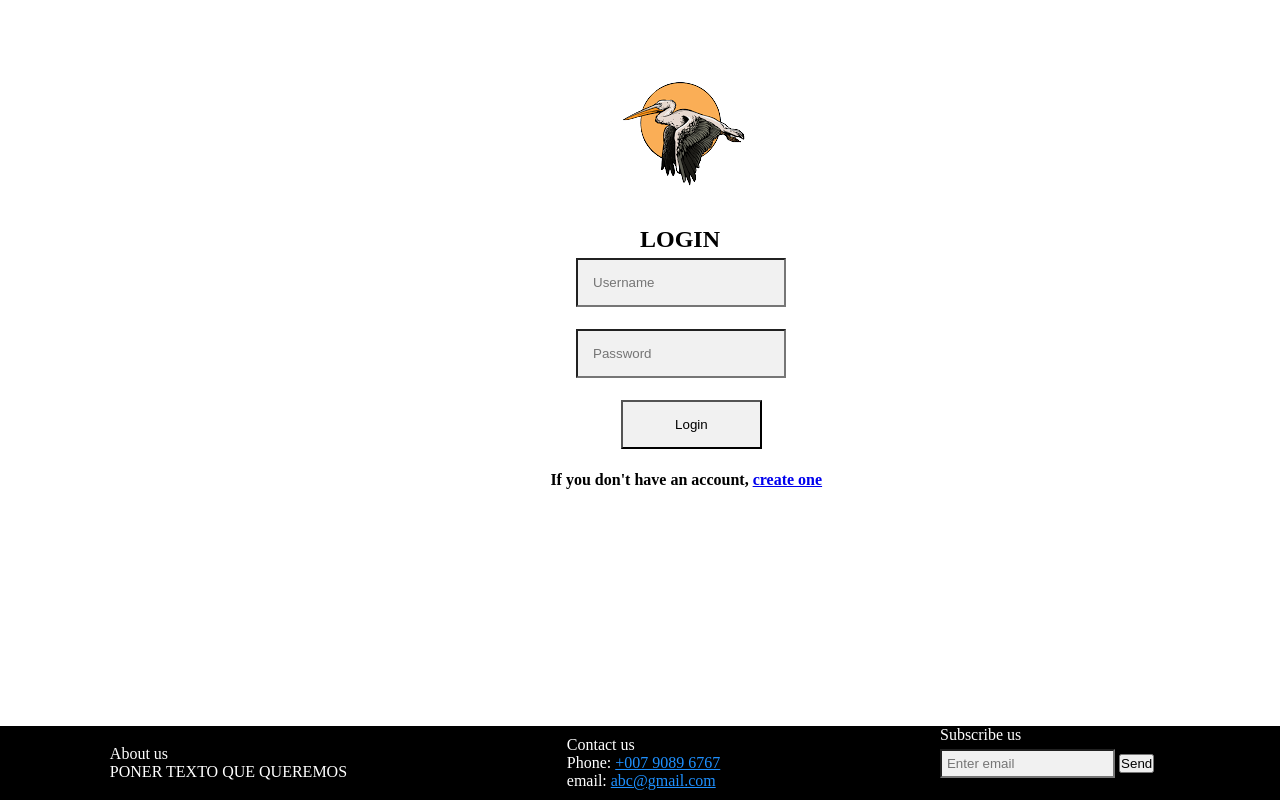
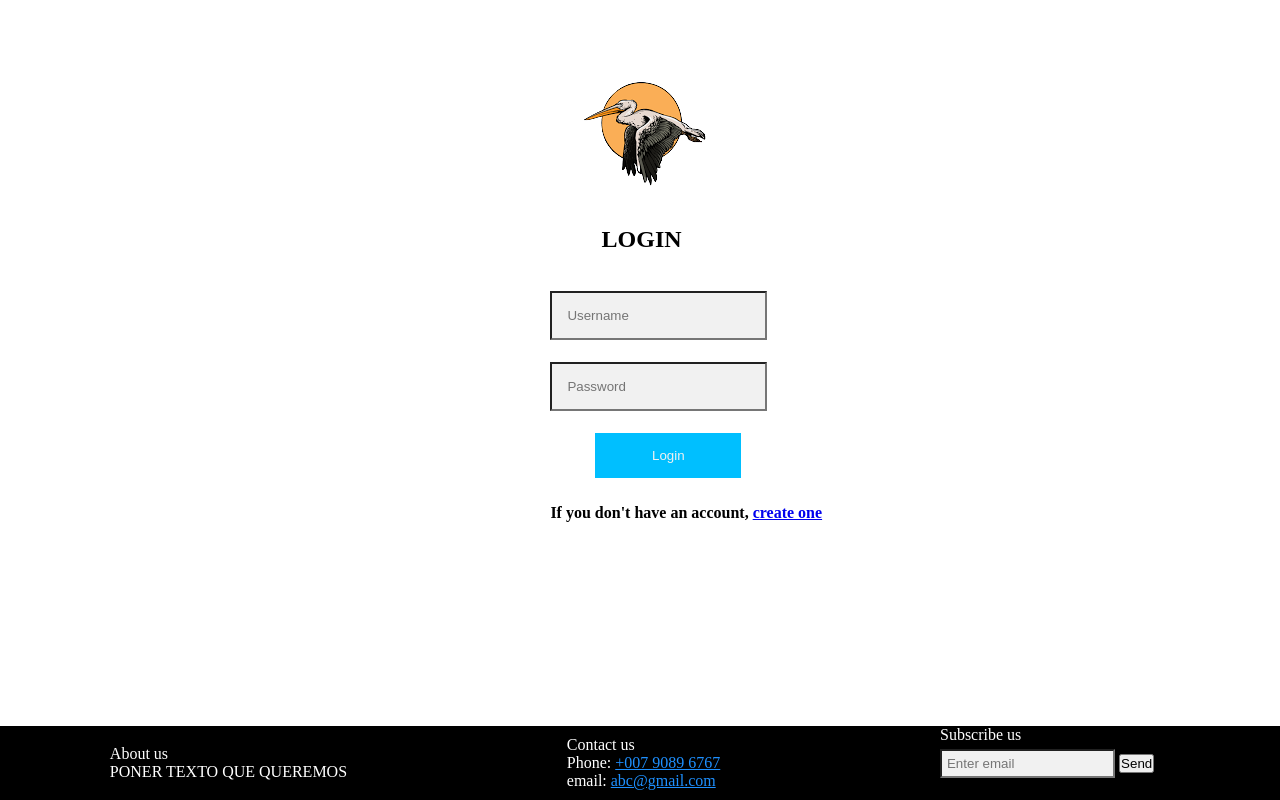
Before and after one commit to lservera03/practicaWeb, a website: page src/index.html in a window 1280 px wide. Drawn offline with Linux system fonts and the light colour scheme.

Commit message:
index.html updated

```diff
--- a/src/login.css
+++ b/src/login.css
@@ -30,13 +30,14 @@ footer{
 #logo {
     width: 200px;
     height: 200px;
-    margin-left: 46%;
+    margin-left: 43%;
 
 }
 
 
 #loginForm {
-    margin-left: 45%;
+    margin-left: 43%;
+    margin-top: 3%;
 }
 
 #loginForm input {
@@ -51,14 +52,18 @@ footer{
     width: 20%;
     padding: 15px;
     margin: 10px 0 22px 45px;
-    background: #f1f1f1;
+    background: deepskyblue;
     display: block;
+    color: #f1f1f1;
+    border: none;
+    cursor: pointer;
 }
 
 #loginText{
     margin-top: 2%;
-    margin-left: 50%;
+    margin-left: 47%;
 }
 #createText{
+    margin-top: 2%;
     margin-left: 43%;
 }
```
